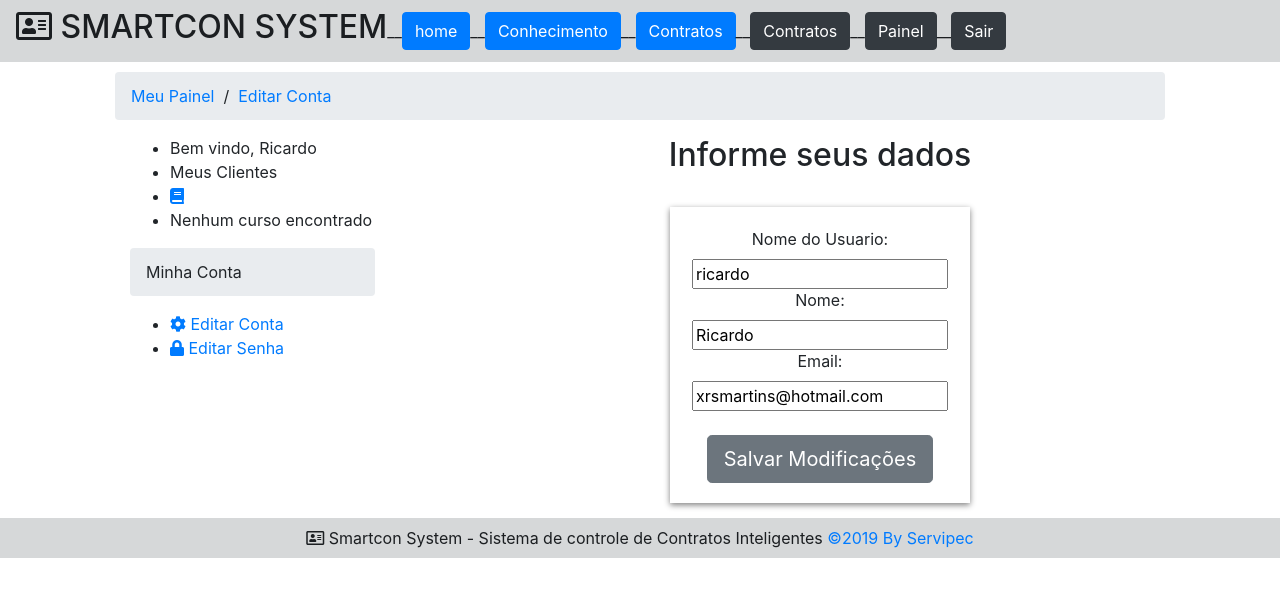
After one commit to ricardsosm/smartcon, a Django app: page /editar/ in a window 1280 px wide. The commit adds this page. Shown: the top 597 px of the page. Run offline with Django 3.2, Linux system fonts and the light colour scheme; a user stored in the database is signed in; some libraries are stand-ins or nearby versions; some web fonts are replaced.

Commit message:
atiualização de cadastro

```diff
--- /dev/null
+++ b/smartcon/cliente/forms.py
@@ -0,0 +1,43 @@
+from django import forms
+from django.contrib.auth.forms import UserCreationForm
+from django.contrib.auth import get_user_model
+from sistema.mail import send_mail_template
+from sistema.utils import generate_hash_key
+from usuario.models import PasswordReset
+
+User = get_user_model()
+
+class PasswordResetForm(forms.Form):
+
+	email = forms.EmailField(label='E-mail')
+
+	def clean_email(self):
+		email = self.cleaned_data['email']
+		if User.objects.filter(email=email).exists():
+			return email
+		raise forms.ValidationError('Nenhum usuário encontrado com este e-mail')
+
+	def save(self):
+		user = User.objects.get(email=self.cleaned_data['email'])
+		key = generate_hash_key(user.email)
+		reset = PasswordReset(key=key,user=user)
+		reset.save()
+		template_name = 'password_reset_mail.html'
+		subject = 'Criar nova senha'
+		context = {
+			'reset': reset,
+		}
+		send_mail_template(subject,template_name,context,[user.email])
+
+class EditarConta(forms.ModelForm):
+
+	def clean_email(self):
+		email= self.cleaned_data['email']
+		queryset = User.objects.filter(email=email).exclude(pk=self.instance.pk)
+		if queryset.exists():
+			raise forms.ValidationError('Email já existe')
+		return email
+
+	class Meta:
+		model = User
+		fields = ['username','name','email']
--- /dev/null
+++ b/smartcon/cliente/templates/editar.html
@@ -0,0 +1,38 @@
+{% extends "painel.html" %}
+
+{% block breadcrumb %}
+{{ block.super }}
+<li><a href="#">Editar Conta</a></li>
+{% endblock %}
+
+{% block dash_content  %}
+<h2 class="text-center">Informe seus dados</h2>
+<form class="form-signin text-center " method="POST">
+	{% csrf_token %}
+	{% if success %}
+	<p style="color:green">Os dados foram auterados com sucesso</p>
+	{% endif %}
+	<fieldset>
+		<div class="account-wall col">
+			<div class="erro_login">
+		  		{{ form.non_field_errors }}
+		 	</div>
+		  		{% for field in form %}
+		  	<div class="control-group">
+		  		{{ field.label_tag }}<br />
+		  		{{ field }}
+		  	</div>
+		  	 <div class="erro_login">
+		  		{{ field.errors }}
+		  	</div>
+		  	{% endfor %}
+		  	<div class="control-group">
+		  		<br />
+		  		<button type="submit" class="btn btn-lg btn-secondary">
+		  			Salvar Modificações
+		  		</button>
+		  	</div>
+		 </div>
+	</fieldset>
+</form>
+{% endblock %}
--- a/smartcon/cliente/templates/painel.html
+++ b/smartcon/cliente/templates/painel.html
@@ -1,35 +1,32 @@
 {% extends "base.html" %}
 {% block content %}
 
-<div class="pure-g-r content-ribbon">
-    <div class="pure-u-1">
+<div class="row">
+
+        <div class="col-md-12">
             <ul class="breadcrumb">
                 {% block breadcrumb %}
                 <li><a href="{% url 'cli:painel' %}">Meu Painel</a></li>
+                <li>&nbsp; / &nbsp;</li>
                 {% endblock %}
             </ul>
-
         </div>
-    <div class="pure-u-1-3">
-        <div class="pure-menu pure-menu-open">
+    <div class="col-sm-4">
+        <div class="col-md-10">
             <ul>
-                <li class="pure-menu-heading">
+                <li >
                     Bem vindo, {{ user }}
                 </li>
                 {% block menu_options %}
-
-
-        	    <li href="" class="pure-menu-heading">Meus Cursos</li>
-
+        	    <li href="" >Meus Clientes</li>
                     <li><a href="#">
                         <i class="fa fa-book"></i>
-
                     </a></li>
-
                 <li>Nenhum curso encontrado</li>
-
-        	   <li class="pure-menu-heading">Minha Conta</li>
-        	   <li><a href="#">
+            </ul>
+        	<ul class="breadcrumb">Minha Conta</ul>
+            <ul>
+        	   <li><a href="{% url 'cli:editar' %}">
                     <i class="fa fa-cog"></i>
                     Editar Conta
                     </a></li>
@@ -42,8 +39,7 @@
         	</ul>
         </div>
     </div>
-
-    <div class="pure-u-2-3">
+    <div class="col-sm-8 float-right">
         {% block dash_content %}
     	<div class="inner">
             <h2>Meus Cursos</h2>
@@ -52,19 +48,17 @@
                     <h3>{{ enrollment.course }} ({{ enrollment.course.start_date|date:'d/m/Y'|default:'Sem data' }})
                     </h3>
                     {{ enrollment.course.description|linebreaks }}
-                    <div class="pure-controls">
-                        <a href="#" class="pure-button pure-button-primary">Acessar</a>
-                        <a href="#" class="pure-button button-error">Cancelar</a>
+                    <div >
+                        <a href="#" >Acessar</a>
+                        <a href="#" >Cancelar</a>
                     </div>
                 </div>
 
                 {% empty %}
                     <p>Nenhum curso encontrado</p>
                 {% endfor %}
-    	</div>
          {% endblock %}
     </div>
-
 </div>
 
 {% endblock %}
--- a/smartcon/cliente/urls.py
+++ b/smartcon/cliente/urls.py
@@ -5,4 +5,5 @@ app_name = 'cli'
 urlpatterns = [
 	path('painel/',views.painel ,name='painel'),
 	path('contrato/',views.contrato ,name='contrato'),
+	path('editar/',views.editar ,name='editar'),
 ]
--- a/smartcon/cliente/views.py
+++ b/smartcon/cliente/views.py
@@ -1,5 +1,6 @@
 from django.shortcuts import render
 from django.contrib.auth.decorators import login_required
+from .forms import EditarConta, PasswordResetForm
 
 @login_required
 def painel(request):
@@ -12,3 +13,18 @@ def contrato(request):
 	template_name = 'contrato.html'
 	context = {}
 	return render(request, template_name,context)
+
+@login_required
+def editar(request):
+	template_name = 'editar.html'
+	context = {}
+	if request.method == 'POST':
+		form = EditarConta(request.POST, instance=request.user)
+		if form.is_valid():
+			form.save()
+			form = EditarConta(instance=request.user)
+			context['success'] = True
+	else:
+		form = EditarConta(instance=request.user)
+	context['form'] = form
+	return render(request, template_name,context)
--- a/smartcon/sistema/templates/base.html
+++ b/smartcon/sistema/templates/base.html
@@ -13,7 +13,7 @@
 </head>
 <body>
     <div class="mainhead">
-        <nav class="navbar navbar-expand-lg navbar-light alert-dark">
+        <nav class="navbar navbar-expand-lg navbar-light alert-dark fixed-top">
             <h2><i class="far fa-address-card"></i> SMARTCON SYSTEM </h2>
             <div>__</div>
             <a href="{% url 'home' %}">
@@ -46,9 +46,11 @@
             </a>
             {% endif %}
         </nav>
+        <br /><br /><br />
     </div>
     <div class="mainbody">
-        {% block content %}{% endblock %}
+        {% block content %}
+        {% endblock %}
     </div>
     <div class="footer">
         <nav class="navbar navbar-expand-lg navbar-light alert-dark">
--- a/smartcon/sistema/templates/register.html
+++ b/smartcon/sistema/templates/register.html
@@ -15,7 +15,7 @@
         		  	<div class="control-group ">
         		  		{{ field.label_tag }}<br />
         		  		{{ field }}
-                </div>
+                    </div>
                 <div class="erro_login">
         		  		{{ field.errors }}
                 </div>
```
Also changed, not shown: smartcon/sistema/mail.py (added, +15 -0 lines), smartcon/sistema/templates/editar.html (deleted, +0 -30 lines), smartcon/smartcon/settings.py (+9 -0 lines), smartcon/cliente/templates/edit_password.html (renamed from smartcon/sistema/templates/edit_password.html), smartcon/cliente/templates/password_reset.html (renamed from smartcon/sistema/templates/password_reset.html), smartcon/cliente/templates/password_reset_confirm.html (renamed from smartcon/sistema/templates/password_reset_confirm.html), smartcon/cliente/templates/password_reset_mail.html (renamed from smartcon/sistema/templates/password_reset_mail.html), smartcon/db.sqlite3. Lines whose indentation alone changed are shown as unchanged.
